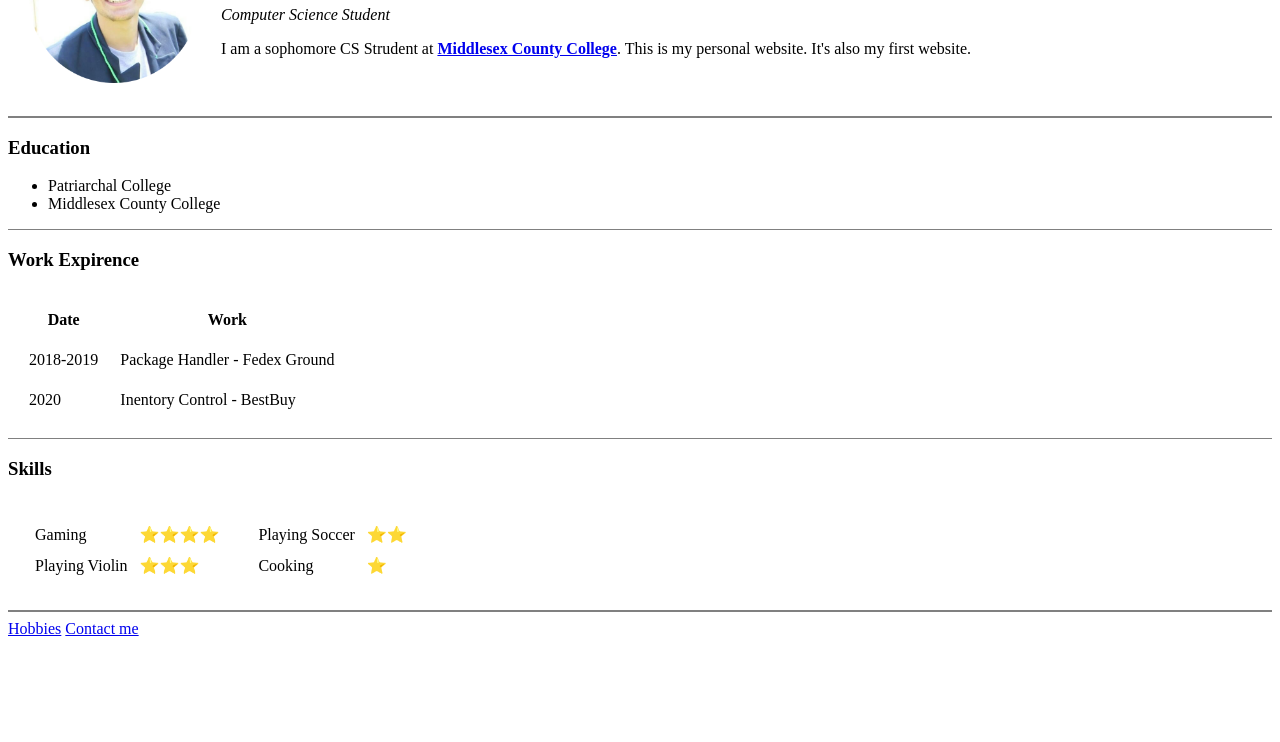
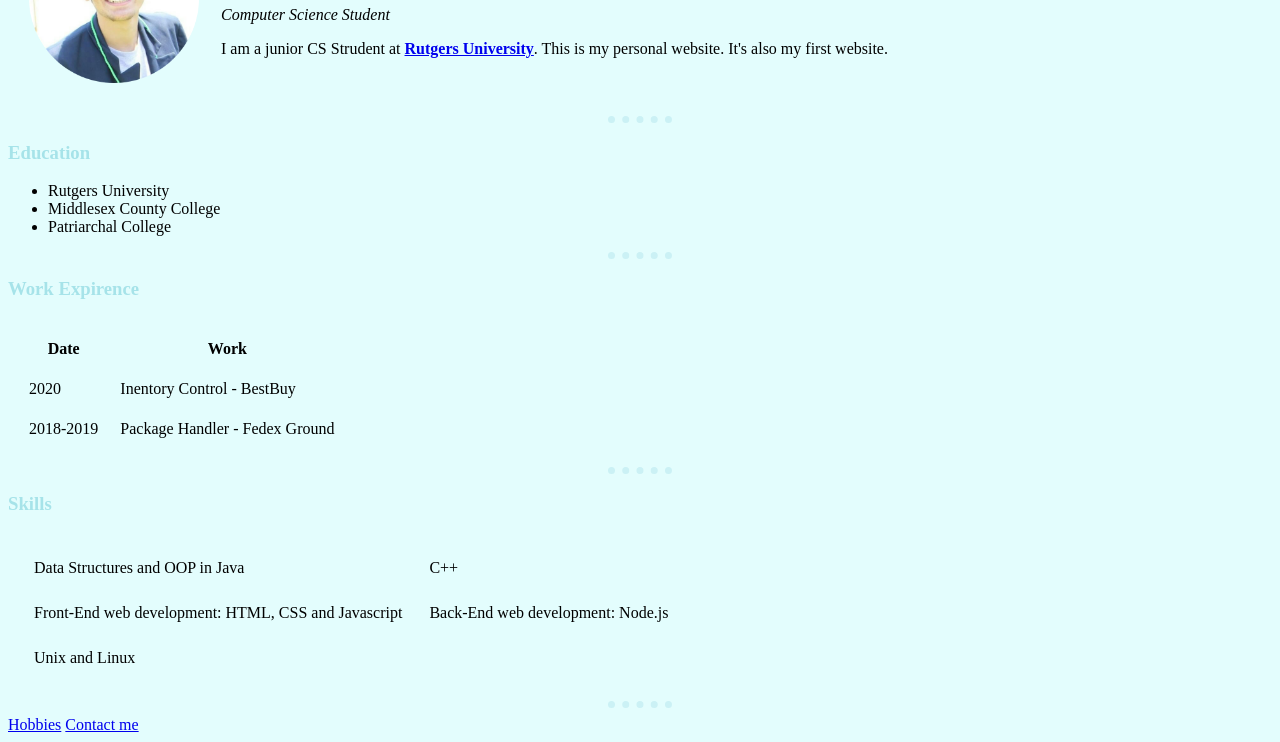
Before and after one commit to davidawoud/Resume, a plain HTML site: page index.html in a window 1280 px wide. Shown: the part 116-858 px from the top of the page. Before the commit the page ends 800 px from the top, so only its background shows below. Drawn offline with Linux system fonts and the light colour scheme.

Commit message:
Add files via upload

```diff
--- /dev/null
+++ b/css/styles.css
@@ -0,0 +1,18 @@
+body {
+  background-color: #e3fdfd;
+}
+
+h1 {
+  color: #71c9ce;
+}
+
+h3 {
+  color: #a6e3e9;
+}
+
+hr {
+  border-style: dotted none none;
+  border-width: 7px;
+  border-color: #cbf1f5;
+  width: 5%;
+}
--- a/index.html
+++ b/index.html
@@ -4,25 +4,27 @@
 <head>
   <meta charset="utf-8">
   <title>David's Website</title>
+  <link rel="stylesheet" href="css/styles.css">
 </head>
 
 <body>
   <table cellspacing = "20">
     <tr>
       <td><img src="images/David.png" alt="David profile pcture" style="width:170px;height:170px;"></td>
-      <td>  <h1>David Dawoud</h1>
+      <td>  <h1>David Halim</h1>
         <p><em>Computer Science Student</em></p>
-        <p>I am a sophomore CS Strudent at <a href="https://www.middlesexcc.edu/"><strong>Middlesex County College</strong></a>. This is my personal website. It's also my first website.</p>
+        <p>I am a junior CS Strudent at <a href="https://www.rutgers.edu/"><strong>Rutgers University</strong></a>. This is my personal website. It's also my first website.</p>
       </td>
     </tr>
   </table>
-  <hr size="2" noshade>
+  <hr>
   <h3>Education</h3>
   <ul>
+    <li>Rutgers University</li>
+    <li>Middlesex County College</li>
     <li>Patriarchal College</li>
-    <li>Middlesex County College</li>
   </ul>
-  <hr size="1" noshade>
+  <hr>
   <h3>Work Expirence</h3>
   <table cellspacing = "20">
     <thead>
@@ -33,46 +35,31 @@
     </thead>
     <tbody>
       <tr>
+        <td>2020</td>
+        <td>Inentory Control - BestBuy</td>
+      </tr>
+      <tr>
         <td>2018-2019</td>
         <td>Package Handler - Fedex Ground</td>
       </tr>
-      <tr>
-        <td>2020</td>
-        <td>Inentory Control - BestBuy</td>
-      </tr>
     </tbody>
   </table>
-  <hr size="1" noshade>
+  <hr>
   <h3>Skills</h3>
-  <table cellspacing="15">
+  <table cellspacing="25">
     <tr>
-      <td>
-        <table cellspacing="10">
-          <tr>
-            <td>Gaming</td>
-            <td>⭐️⭐️⭐️⭐️</td>
-          </tr>
-          <tr>
-            <td>Playing Violin</td>
-            <td>⭐️⭐️⭐️</td>
-          </tr>
-        </table>
-      </td>
-      <td>
-        <table cellspacing="10">
-          <tr>
-            <td>Playing Soccer</td>
-            <td>⭐️⭐️</td>
-          </tr>
-          <tr>
-            <td>Cooking</td>
-            <td>⭐️</td>
-          </tr>
-        </table>
-      </td>
+      <td>Data Structures and OOP in Java</td>
+      <td>C++</td>
+    </tr>
+    <tr>
+      <td>Front-End web development: HTML, CSS and Javascript</td>
+      <td>Back-End web development: Node.js</td>
+    </tr>
+    <tr>
+      <td>Unix and Linux</td>
     </tr>
   </table>
-  <hr size="2" noshade>
+  <hr>
   <a href="hobbies.html">Hobbies</a>
   <a href="contact.html">Contact me</a>
 </body>
```
Also changed, not shown: contact.html (+3 -2 lines), hobbies.html (+1 -0 lines).
